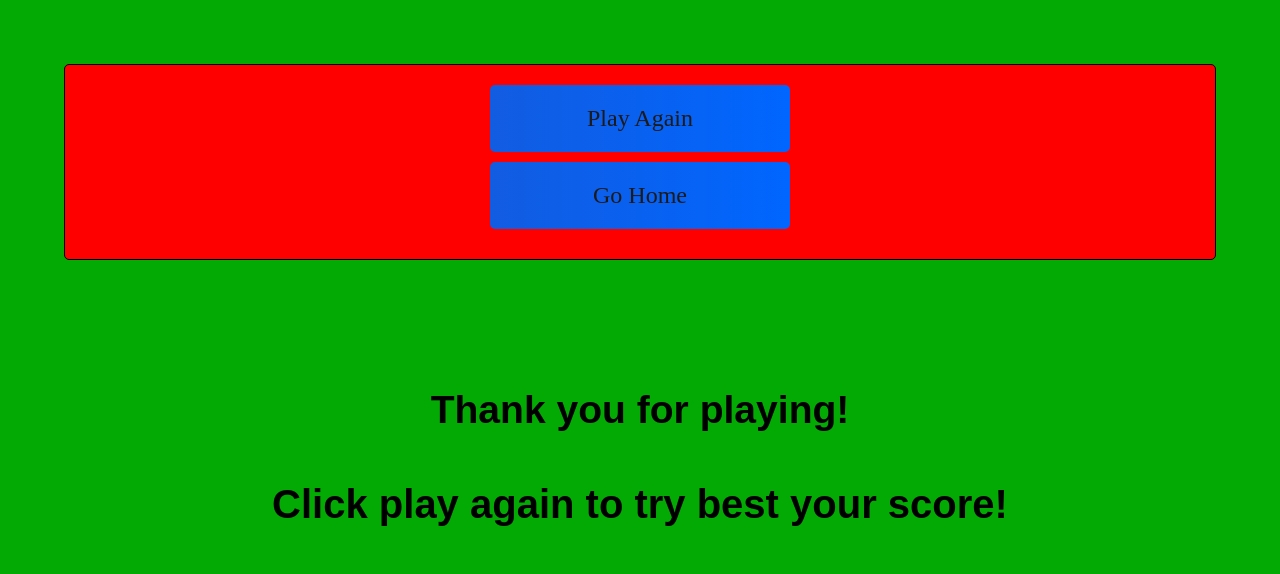
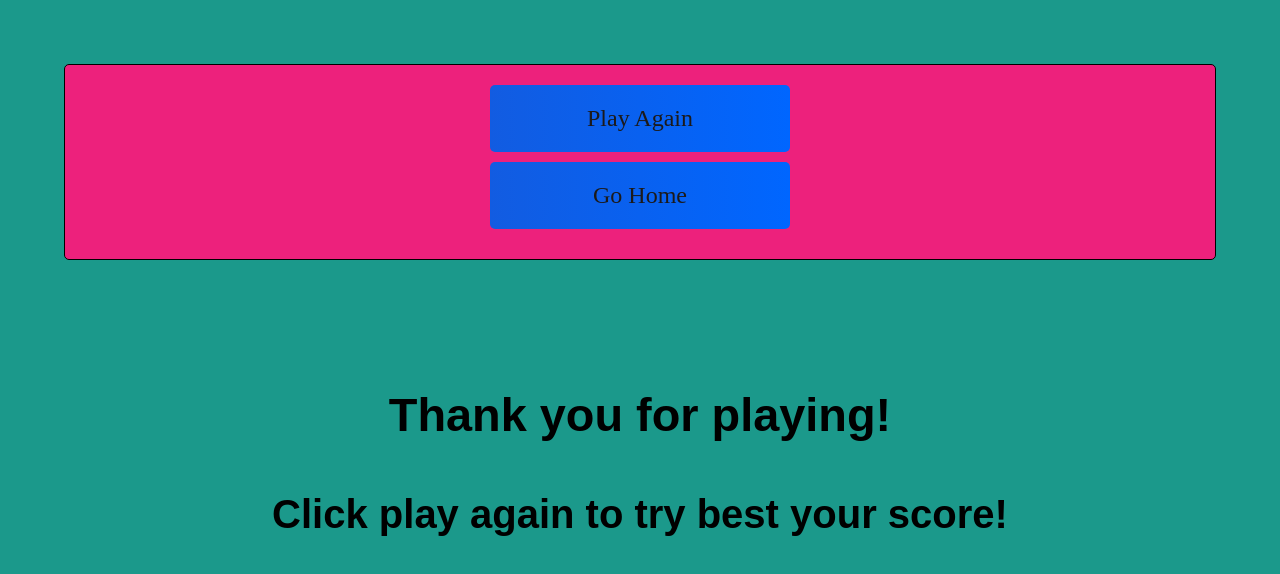
Before and after one commit to jackcrosbie/Ms2-quiz, a plain HTML site: page end.html in a window 1280 px wide. Drawn offline with Linux system fonts and the light colour scheme; a web font is replaced by a local one.

Commit message:
changed main background colours for site

```diff
--- a/assets/css/game.css
+++ b/assets/css/game.css
@@ -110,7 +110,7 @@ p {
 }
 
 #end-text h2 {
-    font-size: 10em;
+    font-size: 12em;
 }
 
 /* media queries for larger screens */
--- a/assets/css/style.css
+++ b/assets/css/style.css
@@ -4,7 +4,7 @@
 /* general styling */
 
 :root {
-    background-color: rgb(4, 170, 4);
+    background-color: #1B998B;
 }
 
 * {
@@ -56,7 +56,7 @@ h3 {
     padding: 2rem;
     border: 1px solid black;
     border-radius: 5px;
-    background-color:red;
+    background-color: #ED217C;
 }
 
 .question {
```
